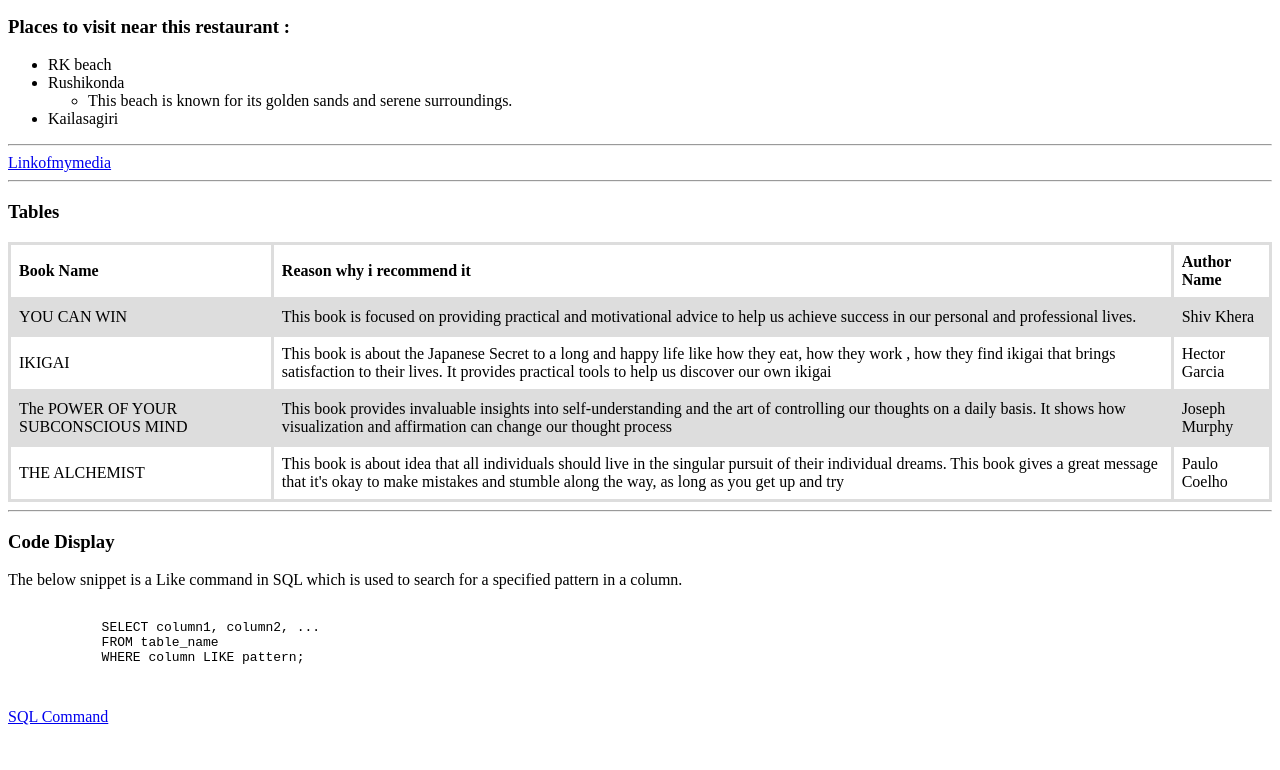
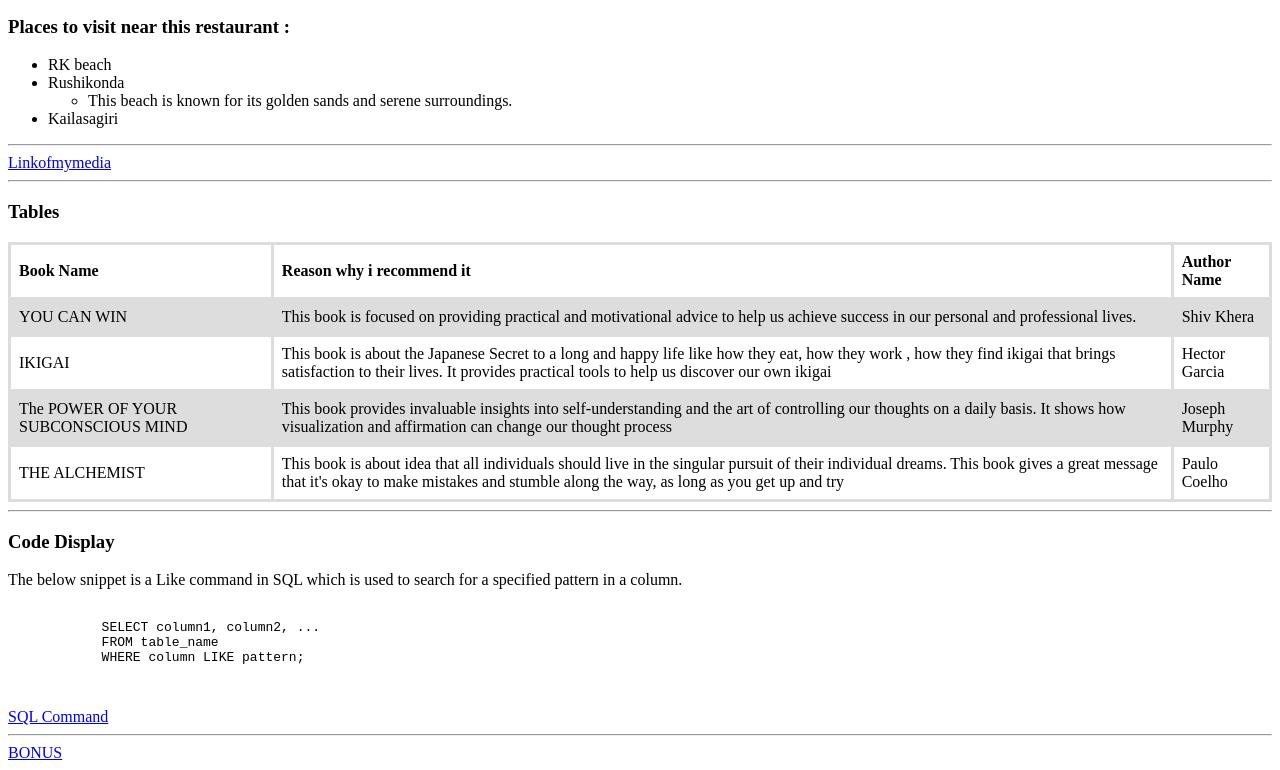
Before and after one commit to 44-563-Web-Apps-S24/44563-webapps-s24-assignment3-pusapativarsha, a plain HTML site: page index.html in a window 1280 px wide. Shown: the part 381-1151 px from the top of the page. Before the commit the page ends 1115 px from the top, so only its background shows below. Drawn offline with Linux system fonts and the light colour scheme.

Commit message:
added bonus.html

```diff
--- a/index.html
+++ b/index.html
@@ -87,5 +87,7 @@
         </code>
       </pre>
     <a href="https://code.pieces.app/collections/sql">SQL Command</a>
+    <hr>
+    <a href="bonus.html">BONUS</a>
 </body>
 </html
```
